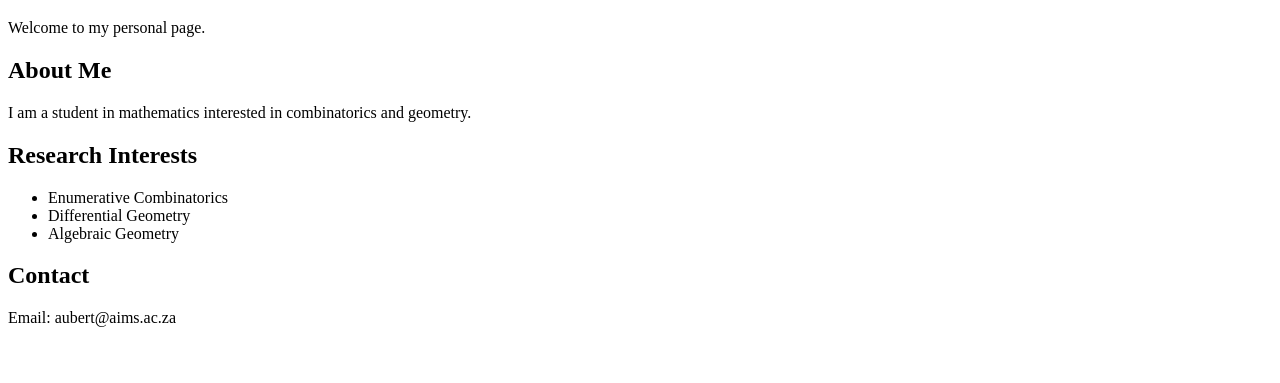
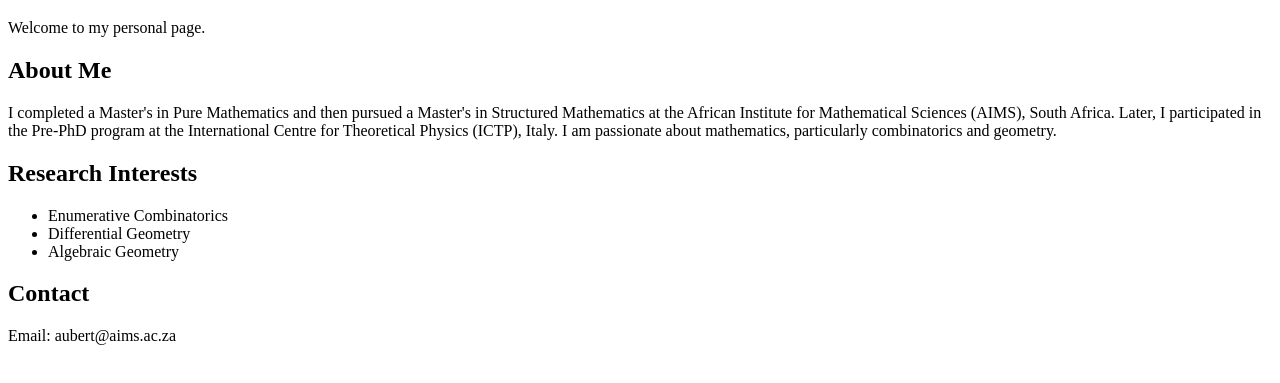
Before and after one commit to aubert-svg/aubert-svg.github.io, a plain HTML site: page index.html in a window 1280 px wide. Shown: the part 61-444 px from the top of the page. Drawn offline with Linux system fonts and the light colour scheme.

Commit message:
Update index.html

```diff
--- a/index.html
+++ b/index.html
@@ -9,7 +9,11 @@
   <p>Welcome to my personal page.</p>
 
   <h2>About Me</h2>
-  <p>I am a student in mathematics interested in combinatorics and geometry.</p>
+  <p>
+    I completed a Master's in Pure Mathematics and then pursued a Master's in Structured Mathematics at the African Institute for Mathematical Sciences (AIMS), South Africa.
+    Later, I participated in the Pre-PhD program at the International Centre for Theoretical Physics (ICTP), Italy.
+    I am passionate about mathematics, particularly combinatorics and geometry.
+  </p>
 
   <h2>Research Interests</h2>
   <ul>
```
